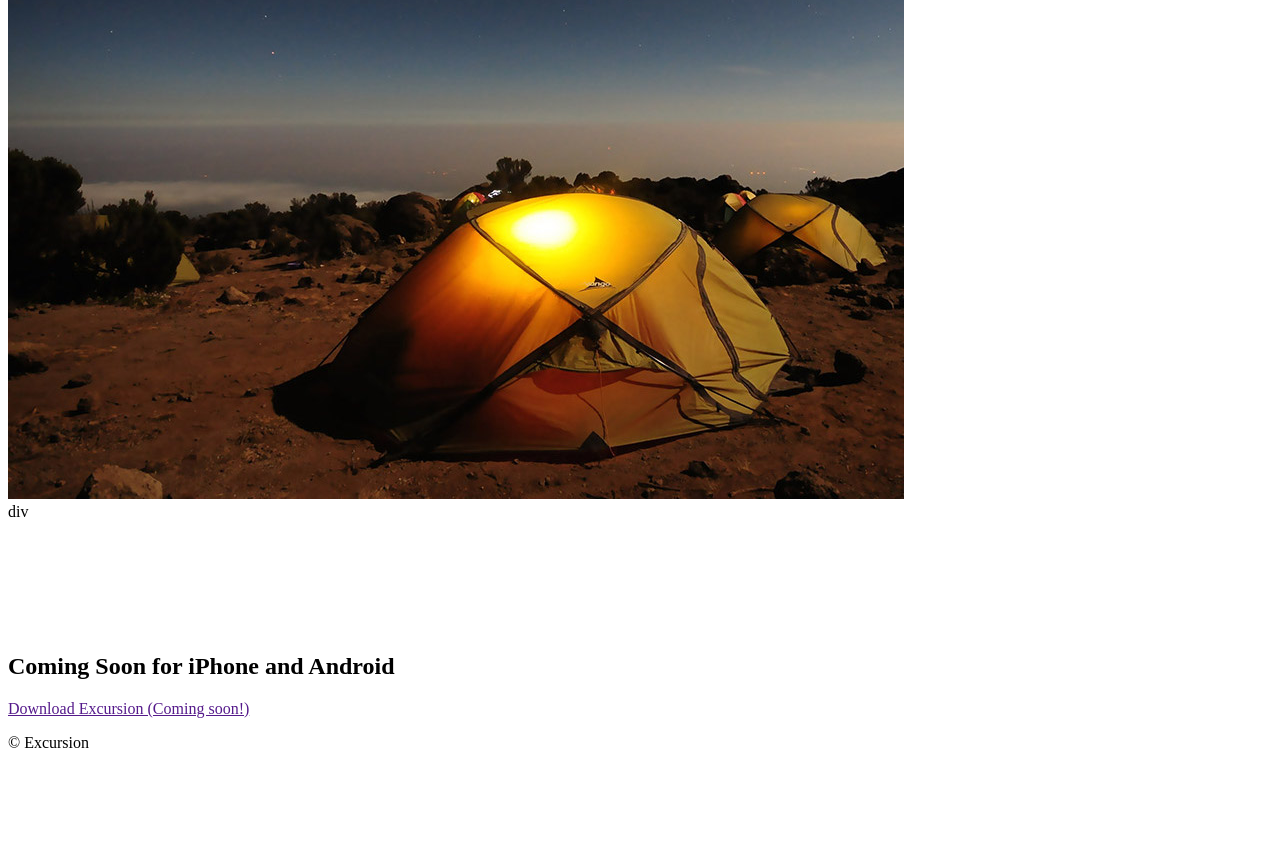
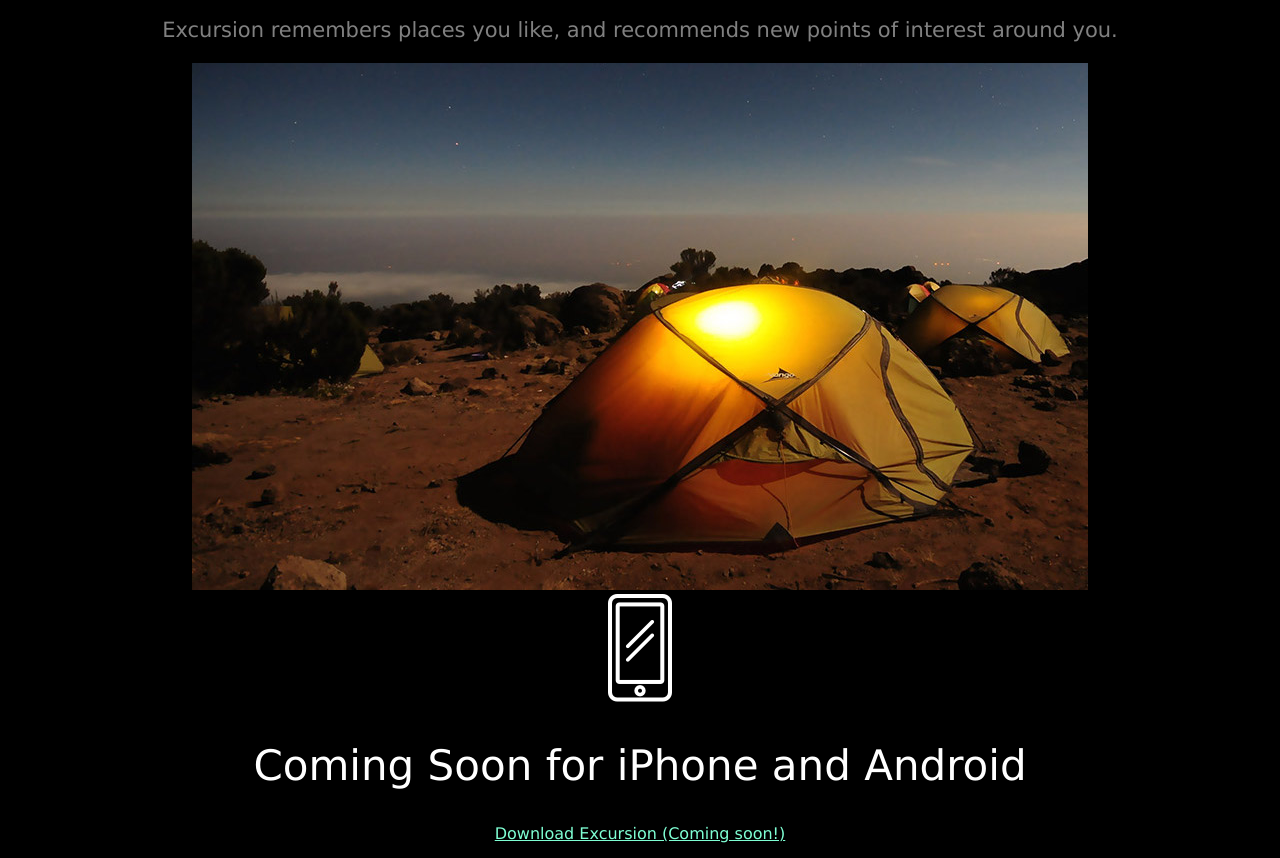
Before and after one commit to Sakrostudio/el_chido, a plain HTML site: page index.html in a window 1280 px wide. Shown: the part 399-1257 px from the top of the page. Before the commit the page ends 1167 px from the top, so only its background shows below. Drawn offline with Linux system fonts and the light colour scheme.

Commit message:
Add styles.

```diff
--- a/index.html
+++ b/index.html
@@ -4,7 +4,7 @@
   <meta charset="UTF-8">
   <meta name="viewport" content="width=device-width, initial-scale=1.0">
   <meta http-equiv="X-UA-Compatible" content="ie=edge">
-  <link rel="stylesheet" href="/resources/css/style.css" type="text/css">
+  <link rel="stylesheet" href="resources/css/style.css" type="text/css">
   <title>Excursion</title>
 </head>
 <body>
@@ -14,20 +14,20 @@
   </div>
 
   <div id="video">
-    <video src="/resources/videos/excursion.mp4"></video>
+    <video src="resources/videos/excursion.mp4"  autoplay loop></video>
   </div>
 
-  div <div id="description">
+  <div id="description">
     <h2>Your personal travel guide</h2>
     <p>Excursion remembers places you like, and recommends new points of interest around you.</p>
-    <img src="/resources/images/camp.jpg" alt="camping">
+    <img src="resources/images/camp.jpg" alt="camping">
   </div>
 
-  div <div id="cooming_soon">
-    <img src="/resources/images/phone.png" alt="phone icon">
+  <div id="cooming_soon">
+    <img src="resources/images/phone.png" alt="phone icon">
     <h2>Coming Soon for iPhone and Android</h2>
     <a href="">Download Excursion (Coming soon!)</a>
-    <p>&copy; Excursion</p>
+    <p id="copyright">&copy; Excursion</p>
   </div>
 </body>
 </html>
--- a/resources/css/style.css
+++ b/resources/css/style.css
@@ -0,0 +1,31 @@
+body{
+  background-color: black;
+  text-align: center;
+  font-family: Verdana, sans-serif;
+}
+h1, h2{
+  color: White;
+}
+h1{
+  font-weight: normal;
+  font-size: 50px;
+}
+
+a{
+  color: Aquamarine;
+  font-size: 16px;
+}
+
+h2{
+font-weight: 300;
+font-size: 42px;
+}
+
+p{
+  font-size: 21px;
+  color: Gray;
+}
+
+#copyright{
+  text-align: right;
+}
```
Also changed, not shown: 1 other file.
